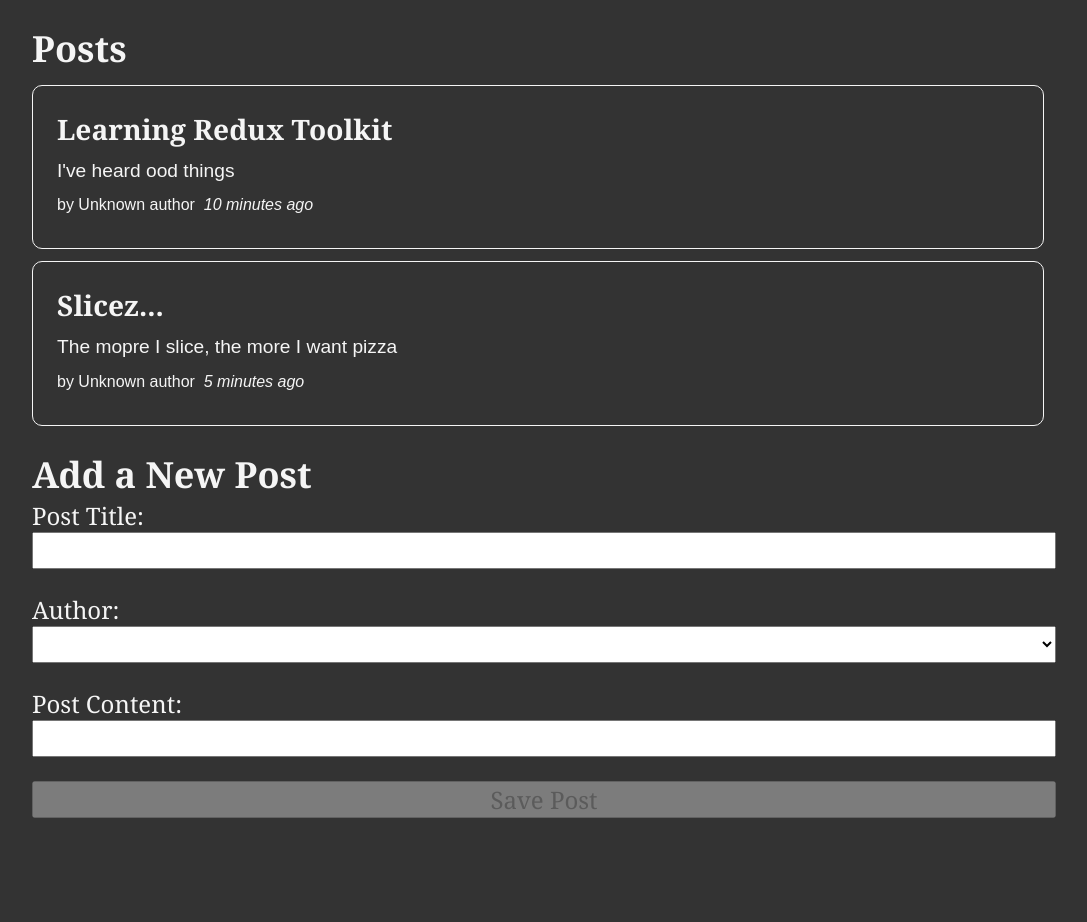
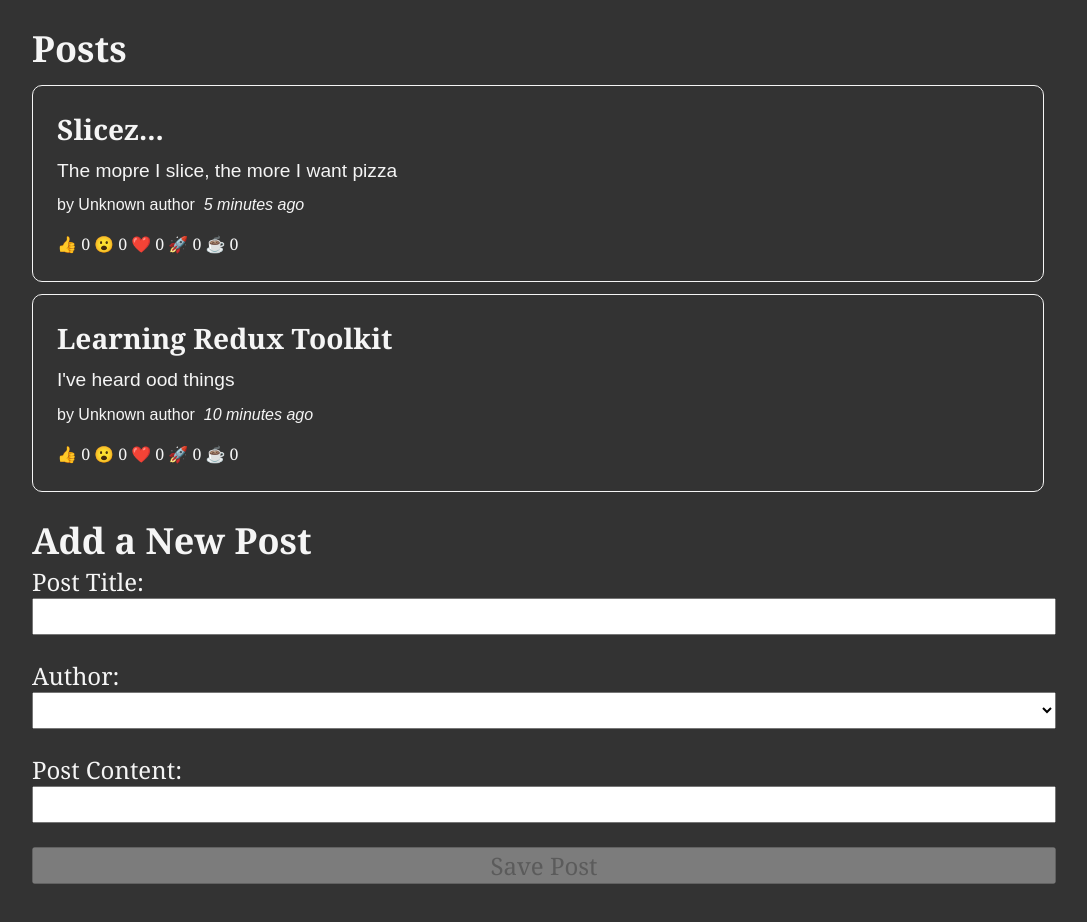
Before and after one commit to alimirhashimli1/todoapp-with-react-toolkit, a React (Create React App) app: page / in a window 1280 px wide. Shown: the top 922 px of the page, without its empty margins (96-1183 px from the left). Built offline with nearby package versions, Linux system fonts and the light colour scheme.

Commit message:
finished

```diff
--- a/src/features/posts/PostsList.js
+++ b/src/features/posts/PostsList.js
@@ -2,6 +2,7 @@
 import { selectAllPosts } from "./postsSlice"
 import PostAuthor from "./PostAuthor"
 import TimeAgo from "./TimeAgo"
+import ReactionButtons from "./ReactionButtons"
 
 
 import React from 'react'
@@ -9,10 +10,11 @@
 const PostsList = () => {
     const posts = useSelector(selectAllPosts)
     const orderedPosts = posts.slice().sort((a,b) => b.date.localeCompare(a.date))
+    console.log(posts.slice().sort())
 
 
 
-    const renderedPosts = posts.map(post => (
+    const renderedPosts = orderedPosts.map(post => (
         <article key={post.id}>
             <h3>{post.title}</h3>
             <p>{post.content.substring(0, 100)}</p>
@@ -20,6 +22,7 @@
               <PostAuthor userId={post.userId}/>
               <TimeAgo timestamp={post.date}/>
             </p>
+            <ReactionButtons post={post}/>
         </article>
     ))
   return (
--- /dev/null
+++ b/src/features/posts/ReactionButtons.js
@@ -0,0 +1,32 @@
+import { useDispatch } from "react-redux";
+import { reactionsAdded } from "./postsSlice";
+
+const reactionEmoji = {
+    thumbsUp: '👍',
+    wow: '😮',
+    heart: '❤️',
+    rocket: '🚀',
+    coffee: '☕'
+}
+
+const ReactionButtons = ({ post }) => {
+    const dispatch = useDispatch()
+
+    const reactionButtons = Object.entries(reactionEmoji).map(([name, emoji]) => {
+        return (
+            <button
+                key={name}
+                type="button"
+                className="reactionButton"
+                onClick={() =>
+                    dispatch(reactionsAdded({ postId: post.id, reaction: name }))
+                }
+            >
+                {emoji} {post.reactions[name]}
+            </button>
+        )
+    })
+
+    return <div>{reactionButtons}</div>
+}
+export default ReactionButtons
--- a/src/features/posts/postsSlice.js
+++ b/src/features/posts/postsSlice.js
@@ -3,8 +3,20 @@
 
 
 const initialState = [
-    {id: 1, title: "Learning Redux Toolkit", content: "I've heard ood things", date: sub(new Date(), {minutes: 10}).toISOString()},
-    {id: 2, title: "Slicez...", content: "The mopre I slice, the more I want pizza", date: sub(new Date(), {minutes: 5}).toISOString()},
+    {id: 1, title: "Learning Redux Toolkit", content: "I've heard ood things", date: sub(new Date(), {minutes: 10}).toISOString(), reactions: {
+        thumbsUp: 0,
+        wow: 0,
+        heart: 0,
+        rocket: 0,
+        coffee: 0
+    }},
+    {id: 2, title: "Slicez...", content: "The mopre I slice, the more I want pizza", date: sub(new Date(), {minutes: 5}).toISOString(), reactions: {
+        thumbsUp: 0,
+        wow: 0,
+        heart: 0,
+        rocket: 0,
+        coffee: 0
+    }},
 
 ]
 
@@ -23,14 +35,28 @@
                         title,
                         content,
                         date: new Date().toISOString(),
-                        userId
+                        userId,
+                        reactions: {
+                            thumbsUp: 0,
+                            wow: 0,
+                            heart: 0,
+                            rocket: 0,
+                            coffee: 0
+                        }
                     }
                 }
             }
+    },
+    reactionsAdded(state, action){
+        const {postId, reaction} = action.payload
+        const existingPost = state.find(post => post.id === postId)
+        if(existingPost){
+            existingPost.reactions[reaction]++
+        }
     }
 }
 })
 
 export const selectAllPosts = state => state.posts;
-export const {postsAdded  } = postsSlice.actions;
+export const {postsAdded, reactionsAdded  } = postsSlice.actions;
  export default postsSlice.reducer
```
